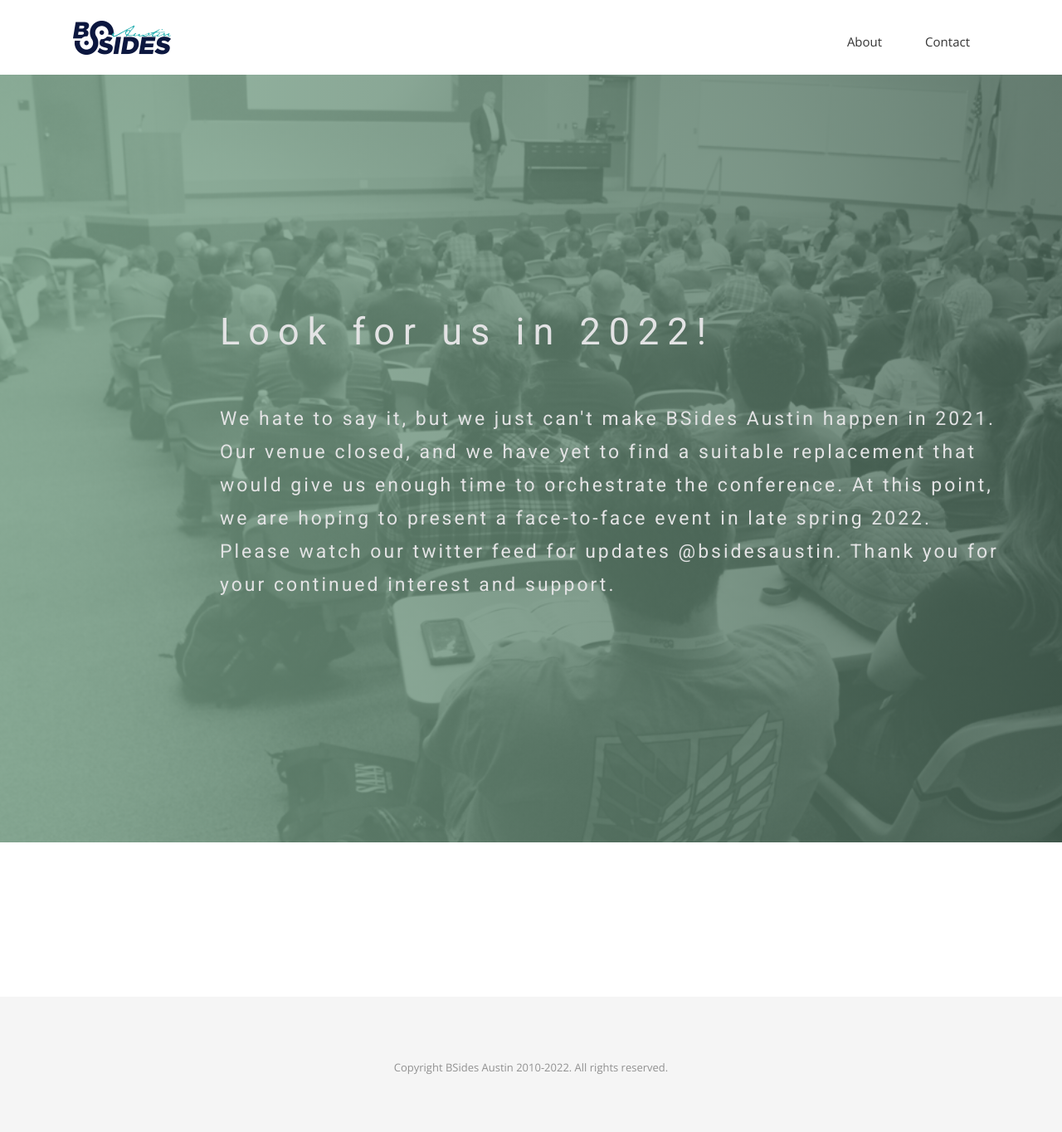
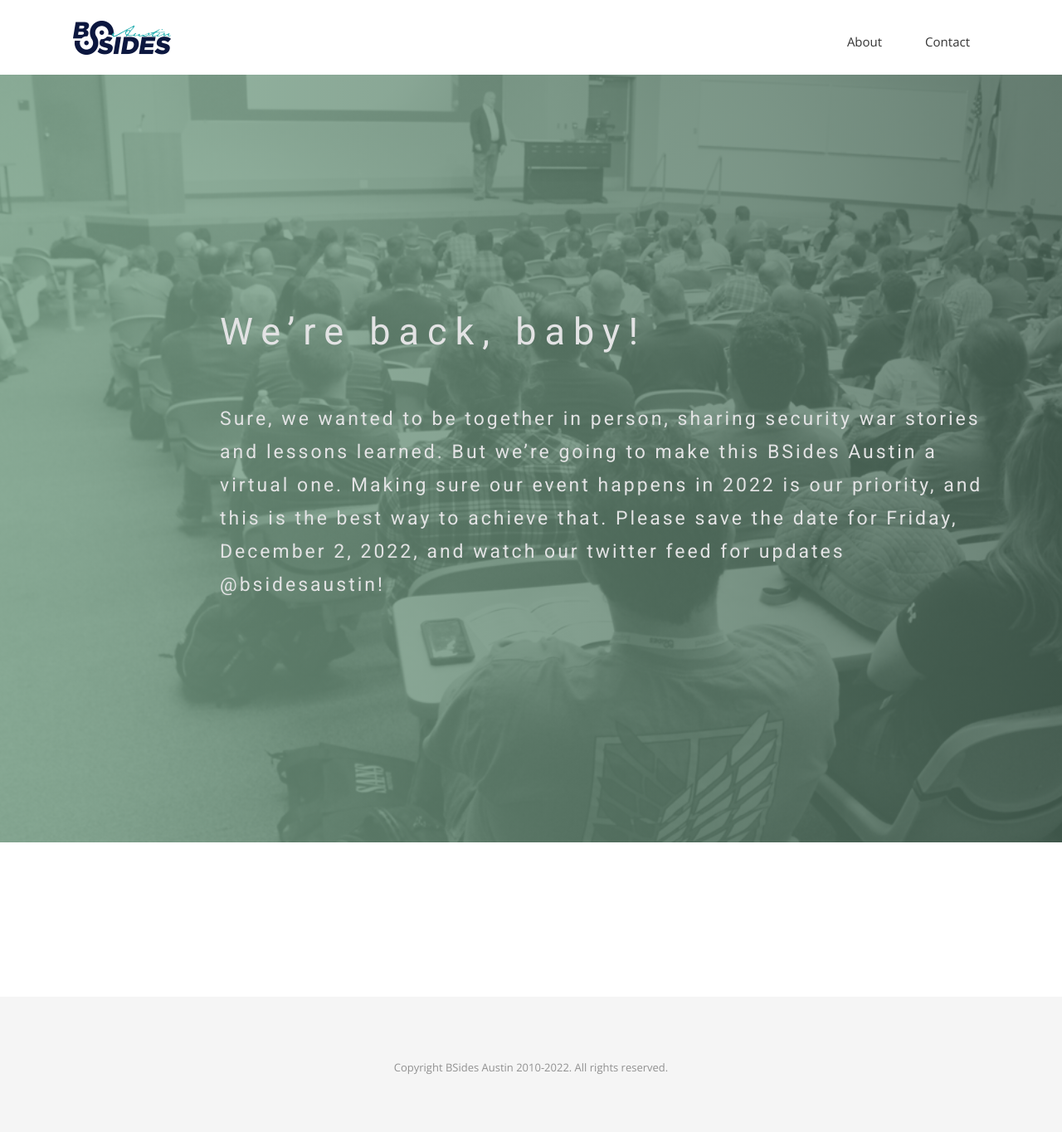
Before and after one commit to bsidesaustin/test, a Jekyll site: the page built from index.html, in a window 1280 px wide. Shown: the whole page at 83% size. Built offline with Jekyll 4.4.1, drawn with Linux system fonts in a browser that asks for light colours; nearby versions of some CDN libraries; some web fonts are replaced.

Commit message:
Update index.html

```diff
--- a/index.html
+++ b/index.html
@@ -10,8 +10,8 @@
     <div class="row">
       <div class="col-md-10 col-md-offset-2">
         <div class="block">
-          <h1 class="animated fadeInUp"><br>Look for us in 2022!</h1>
-          <p>We hate to say it, but we just can't make BSides Austin happen in 2021. Our venue closed, and we have yet to find a suitable replacement that would give us enough time to orchestrate the conference. At this point, we are hoping to present a face-to-face event in late spring 2022. Please watch our twitter feed for updates @bsidesaustin. Thank you for your continued interest and support.</p>
+          <h1 class="animated fadeInUp"><br>We’re back, baby!</h1>
+          <p>Sure, we wanted to be together in person, sharing security war stories and lessons learned. But we’re going to make this BSides Austin a virtual one. Making sure our event happens in 2022 is our priority, and this is the best way to achieve that. Please save the date for Friday, December 2, 2022, and watch our twitter feed for updates @bsidesaustin!</p>
 
         </div>
       </div>
```
